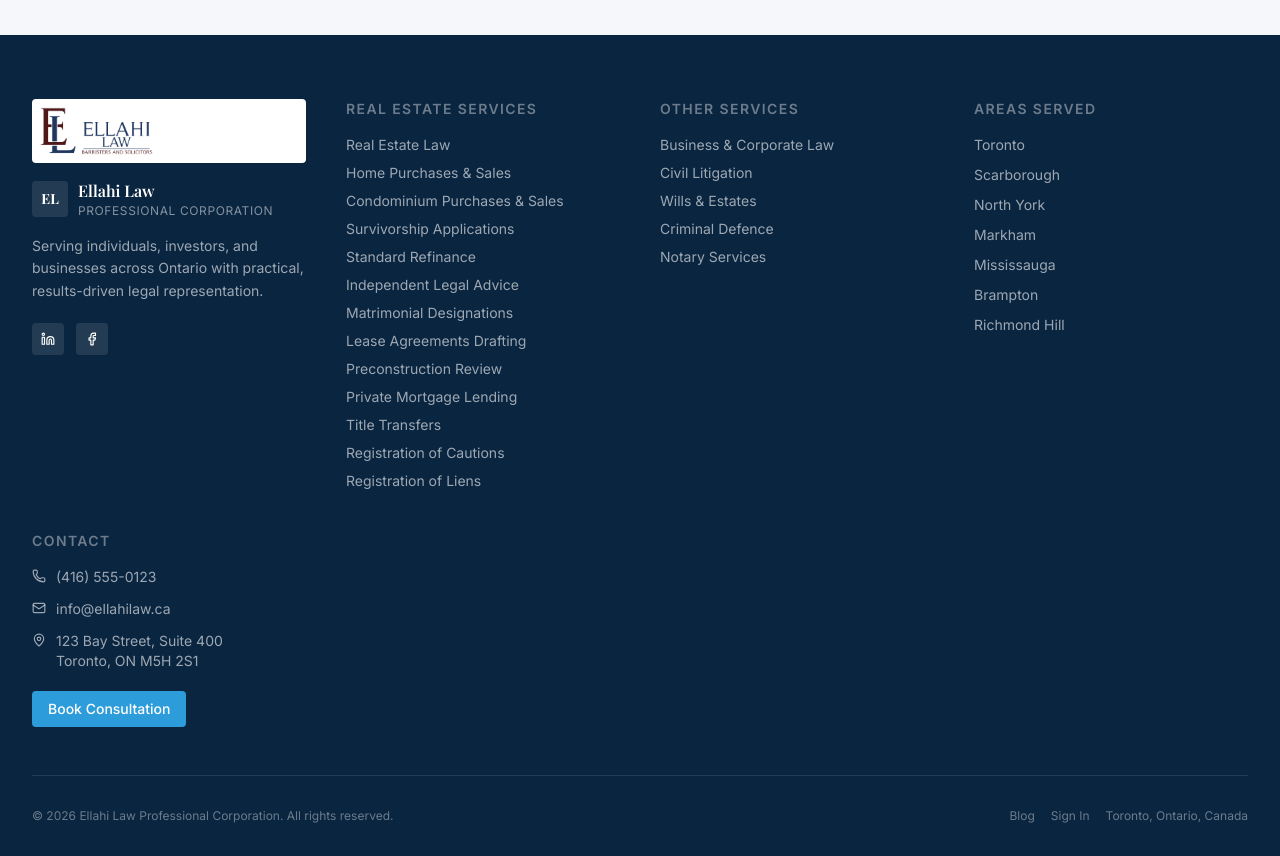
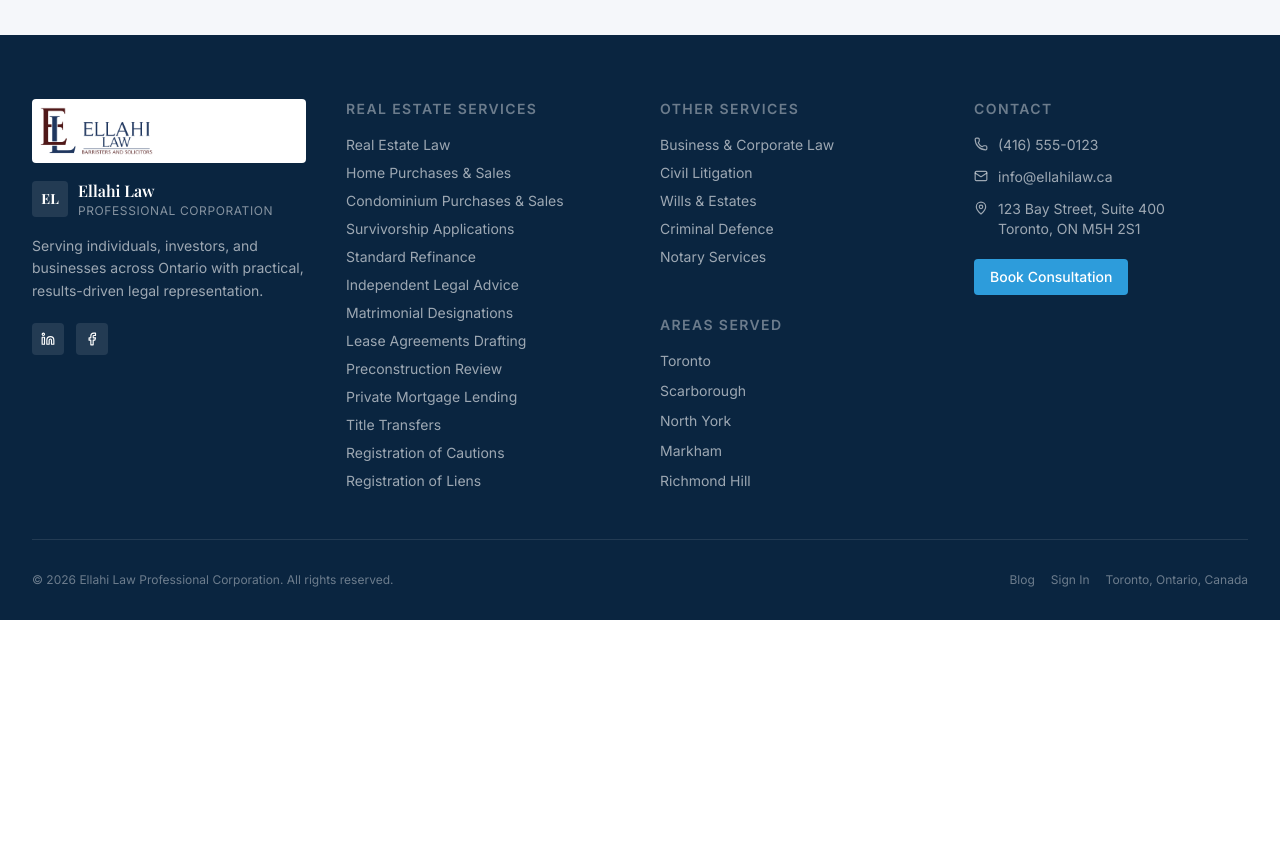
Before and after one commit to abhinavfu/ellahi-law, a React (Vite) app: page / in a window 1280 px wide. Shown: the part 6800-7656 px from the top of the page. After the commit the page ends 7420 px from the top, so only its background shows below. Built offline with nearby package versions, Linux system fonts and the light colour scheme; a web font is replaced by a local one.

Commit message:
Refactor layout structure for "Other Services" and "Areas Served" sections

```diff
--- a/src/app/components/Layout.tsx
+++ b/src/app/components/Layout.tsx
@@ -496,6 +496,7 @@
 
             {/* Other Services */}
             <div>
+              <div className="mb-12">
                 <h4 className="text-sm font-semibold tracking-widest uppercase mb-4 text-white/40">
                   Other Services
                 </h4>
@@ -520,13 +521,14 @@
                 <ul className="space-y-2.5">
                   {[
                     "Toronto", "Scarborough", "North York", "Markham",
-                  "Mississauga", "Brampton", "Richmond Hill",
+                    "Richmond Hill",
                   ].map((city) => (
                     <li key={city} className="text-sm text-white/60">
                       {city}
                     </li>
                   ))}
                 </ul>
+              </div>
             </div>
 
             {/* Contact */}
```
Lines whose indentation alone changed are shown as unchanged.
